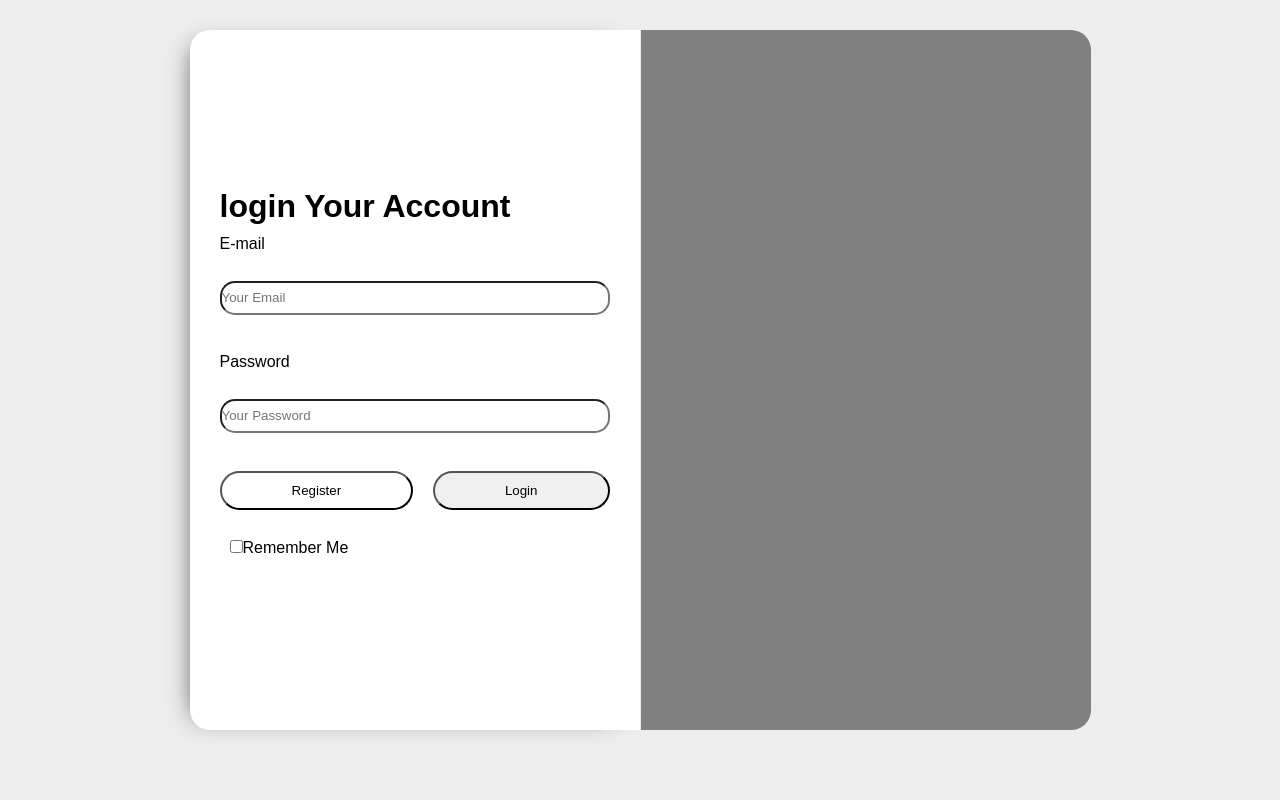
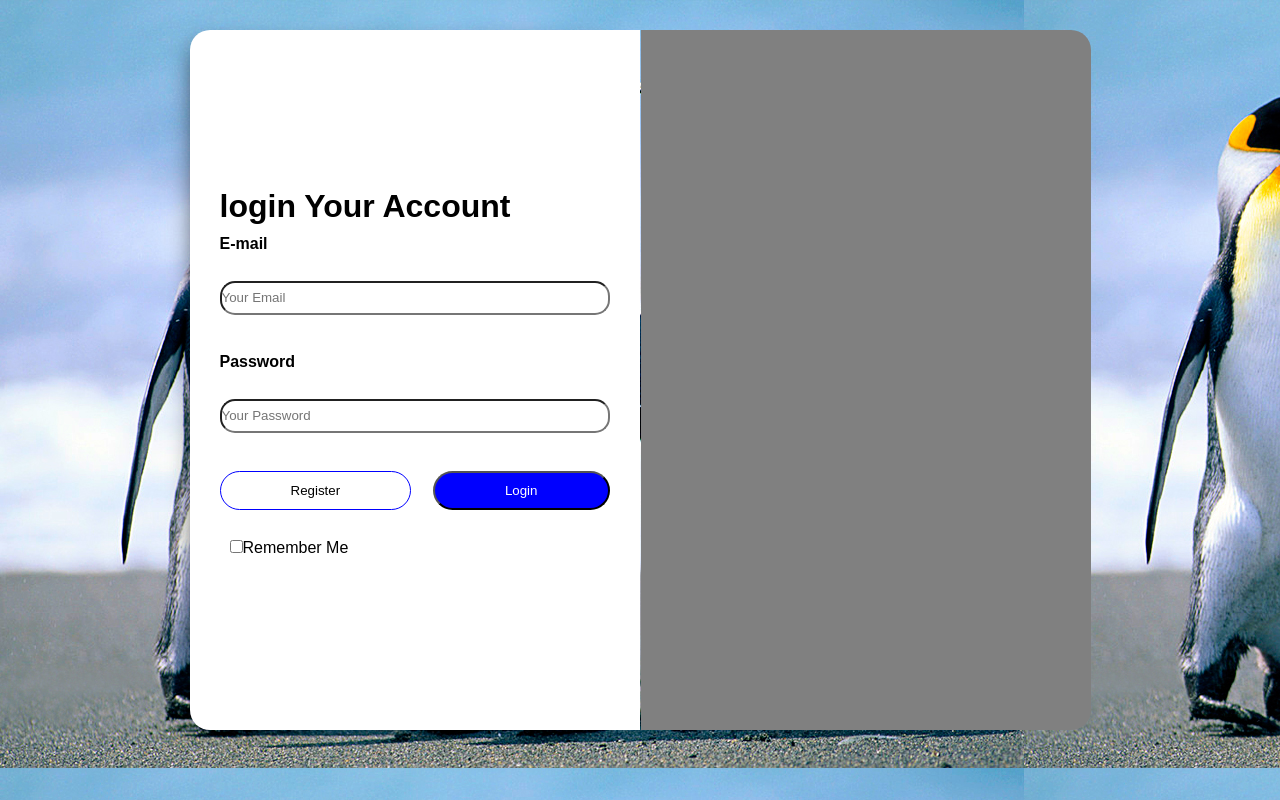
Before and after one commit to dokoede/HNG6.0-task-, a PHP site: page / in a window 1280 px wide. Run offline with PHP 8.4, Linux system fonts and the light colour scheme.

Commit message:
improved version

```diff
--- a/index.html
+++ b/index.html
@@ -12,11 +12,11 @@
 <body>
   <div class="container">
     <form class="form" action="#">
-      <h1>login Your Account</h1>
-      <label for="email">E-mail</label><br />
+      <h1><strong>login Your Account</strong></h1> <!-- @mogbonjubola -->
+      <label for="email"><strong>E-mail</strong></label><br /> <!-- @mogbonjubola -->
       <input type="text" name="email" id="email" placeholder="Your Email" />
       <br />
-      <label for="password">Password</label><br />
+      <label for="password"><strong>Password</strong></label><br />
       <input type="password" id="password" placeholder="Your Password" /><br />
       <div id="btns">
         <input class="btn register" type="button" value="Register" />
--- a/style.css
+++ b/style.css
@@ -6,7 +6,7 @@
 
 body {
     font-family: sans-serif;
-    background: #dfdcdc80;
+    background-image: url("Penguins.jpg"); /* @mogbonjubola*/
 }
 
 .container {
@@ -63,7 +63,14 @@ form.form div#btns {
 
 form.form div#btns input.btn.register {
     background: transparent;
-}
+    border: 1px solid blue;
+} /* @mogbonjubola */
+
+form.form div#btns input.btn.login{
+    background: blue;
+    color:white;
+
+} /* @mogbonjubola */
 
 #checkitems {
     display: flex;
```
Also changed, not shown: Penguins.jpg (added).
